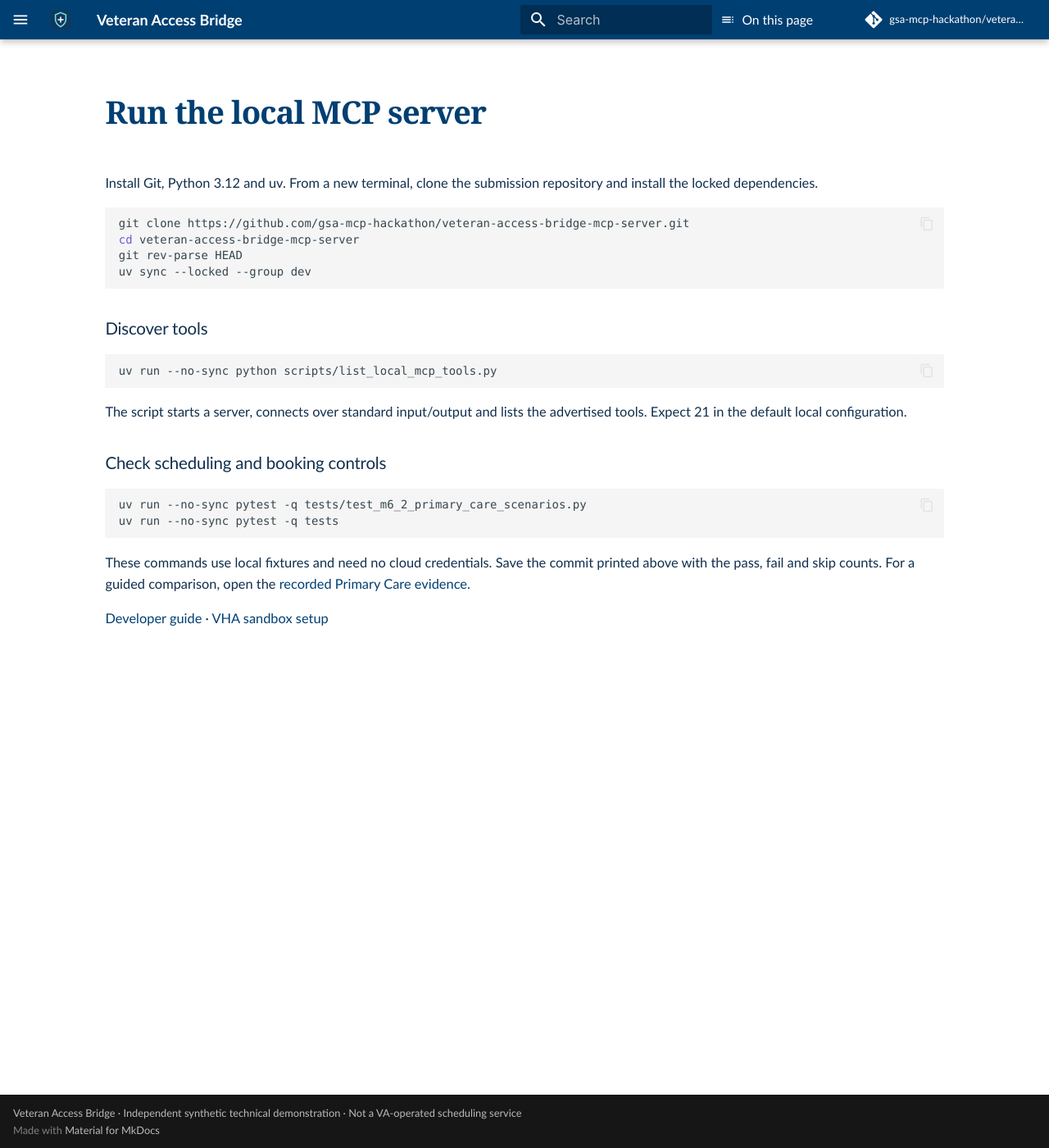
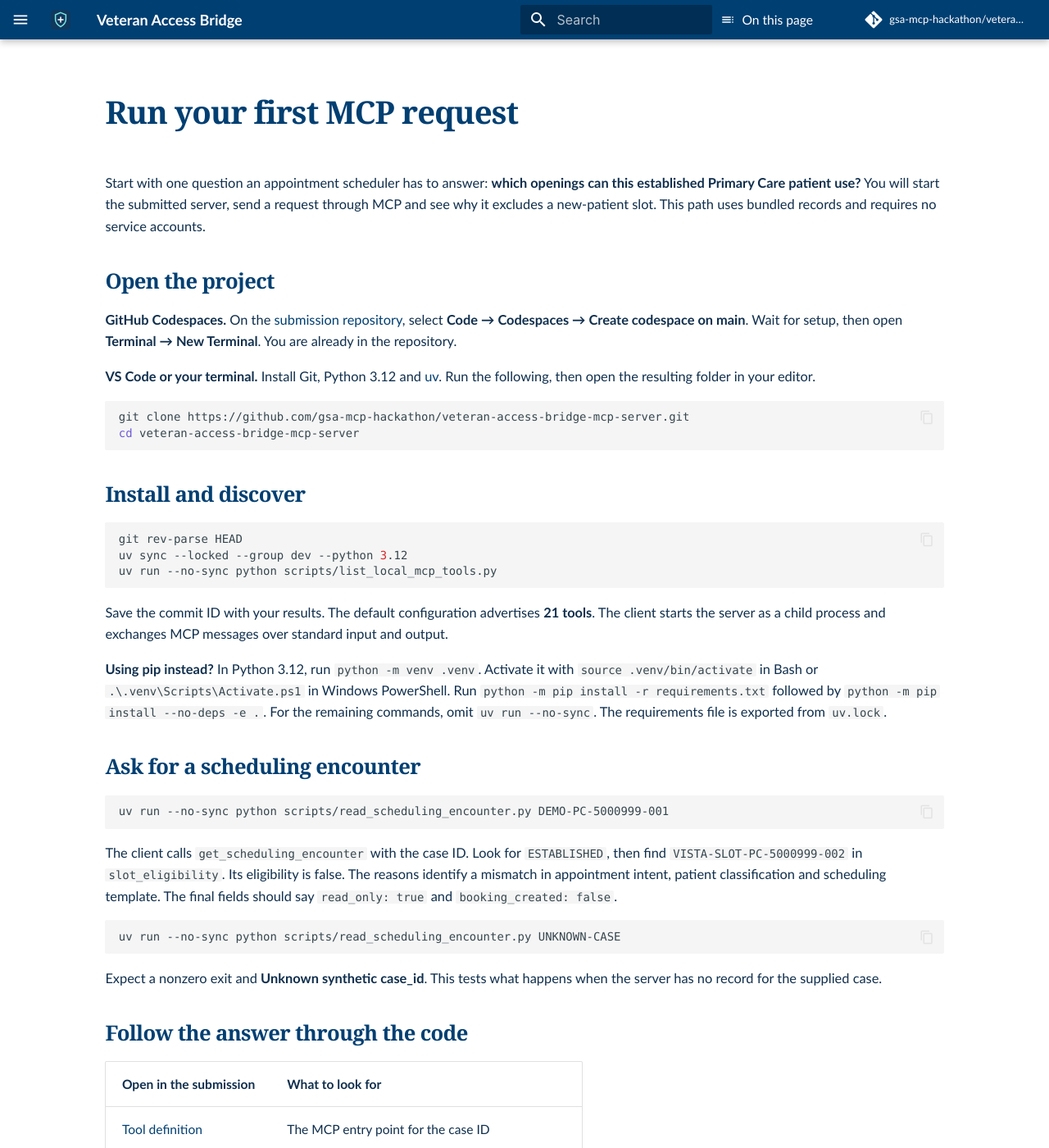
Before and after one commit to gsa-mcp-hackathon/veteran-access-bridge-mcp-server, an MkDocs documentation site: the page built from docs/developer-guide/local-mcp-server.md, in a window 1280 px wide and 1400 px high. Shown: the whole window at 82% size. Built offline with MkDocs 1.6.1 and Material for MkDocs 9.7.7, drawn with Linux system fonts in a browser that asks for light colours; comment, search, counter and statistics services are not loaded; some of the changed text lies outside the part shown.

Commit message:
Document and verify local and connected MCP reproduction

````diff
--- a/docs/developer-guide/local-mcp-server.md
+++ b/docs/developer-guide/local-mcp-server.md
@@ -1,29 +1,60 @@
-# Run the local MCP server
+# Run your first MCP request
 
-Install Git, Python 3.12 and uv. From a new terminal, clone the submission repository and install the locked dependencies.
+Start with one question an appointment scheduler has to answer: **which openings can this established Primary Care patient use?** You will start the submitted server, send a request through MCP and see why it excludes a new-patient slot. This path uses bundled records and requires no service accounts.
+
+## Open the project
+
+**GitHub Codespaces.** On the [submission repository](https://github.com/gsa-mcp-hackathon/veteran-access-bridge-mcp-server), select **Code → Codespaces → Create codespace on main**. Wait for setup, then open **Terminal → New Terminal**. You are already in the repository.
+
+**VS Code or your terminal.** Install Git, Python 3.12 and [uv](https://docs.astral.sh/uv/getting-started/installation/). Run the following, then open the resulting folder in your editor.
 
 ```bash
 git clone https://github.com/gsa-mcp-hackathon/veteran-access-bridge-mcp-server.git
 cd veteran-access-bridge-mcp-server
-git rev-parse HEAD
-uv sync --locked --group dev
 ```
 
-### Discover tools
+## Install and discover
 
 ```bash
+git rev-parse HEAD
+uv sync --locked --group dev --python 3.12
 uv run --no-sync python scripts/list_local_mcp_tools.py
 ```
 
-The script starts a server, connects over standard input/output and lists the advertised tools. Expect 21 in the default local configuration.
+Save the commit ID with your results. The default configuration advertises **21 tools**. The client starts the server as a child process and exchanges MCP messages over standard input and output.
 
-### Check scheduling and booking controls
+**Using pip instead?** In Python 3.12, run `python -m venv .venv`. Activate it with `source .venv/bin/activate` in Bash or `.\.venv\Scripts\Activate.ps1` in Windows PowerShell. Run `python -m pip install -r requirements.txt` followed by `python -m pip install --no-deps -e .`. For the remaining commands, omit `uv run --no-sync`. The requirements file is exported from `uv.lock`.
+
+## Ask for a scheduling encounter
 
 ```bash
-uv run --no-sync pytest -q tests/test_m6_2_primary_care_scenarios.py
-uv run --no-sync pytest -q tests
+uv run --no-sync python scripts/read_scheduling_encounter.py DEMO-PC-5000999-001
 ```
 
-These commands use local fixtures and need no cloud credentials. Save the commit printed above with the pass, fail and skip counts. For a guided comparison, open the [recorded Primary Care evidence](../evaluation/reviewer-index.md).
+The client calls `get_scheduling_encounter` with the case ID. Look for `ESTABLISHED`, then find `VISTA-SLOT-PC-5000999-002` in `slot_eligibility`. Its eligibility is false. The reasons identify a mismatch in appointment intent, patient classification and scheduling template. The final fields should say `read_only: true` and `booking_created: false`.
 
-[Developer guide](index.md) · [VHA sandbox setup](vha-sandbox.md)
+```bash
+uv run --no-sync python scripts/read_scheduling_encounter.py UNKNOWN-CASE
+```
+
+Expect a nonzero exit and **Unknown synthetic case_id**. This tests what happens when the server has no record for the supplied case.
+
+## Follow the answer through the code
+
+| Open in the submission | What to look for |
+|---|---|
+| [Tool definition](https://github.com/gsa-mcp-hackathon/veteran-access-bridge-mcp-server/blob/main/src/veteran_access_bridge/mcp/tools/get_scheduling_encounter.py) | The MCP entry point for the case ID |
+| [Case](https://github.com/gsa-mcp-hackathon/veteran-access-bridge-mcp-server/blob/main/src/veteran_access_bridge/mcp/fixtures/primary-care-established-case.json) and [slot data](https://github.com/gsa-mcp-hackathon/veteran-access-bridge-mcp-server/blob/main/src/veteran_access_bridge/adapters/fixtures/vista-slots-primary-care.json) | The request and the available inventory |
+| [Slot matching](https://github.com/gsa-mcp-hackathon/veteran-access-bridge-mcp-server/blob/main/src/veteran_access_bridge/services/slot_matching.py) | Eligibility rules that produce the exclusion reasons |
+| [Primary Care scenarios](https://github.com/gsa-mcp-hackathon/veteran-access-bridge-mcp-server/blob/main/tests/test_m6_2_primary_care_scenarios.py) | Assertions you can inspect and run |
+
+## Compare with the answer key
+
+```bash
+uv run --no-sync python eval/primary-care/run_gold.py
+uv run --no-sync pytest -q tests/test_m6_2_primary_care_scenarios.py
+```
+
+The first command makes fresh calls and grades **16 questions**. A mismatch prints the expected and observed values. To check the broader suite, run `uv run --no-sync pytest -q tests`. Compare your run with the [recorded evidence](../evaluation/reviewer-index.md).
+
+Continue to [Run over HTTP and connect services](connected-product.md).
--- a/mkdocs.yml
+++ b/mkdocs.yml
@@ -37,6 +37,7 @@ nav:
   - Developer Guide:
       - developer-guide/index.md
       - Local MCP Server: developer-guide/local-mcp-server.md
+      - HTTP and connected services: developer-guide/connected-product.md
       - VHA Sandbox: developer-guide/vha-sandbox.md
       - Supabase: developer-guide/supabase.md
       - IBM Orchestrate: developer-guide/ibm-orchestrate.md
````
Also changed, not shown: docs/developer-guide/connected-product.md (added, +41 -0 lines), docs/developer-guide/index.md (+2 -2 lines), requirements.txt (added, +320 -0 lines), 2 other files.
